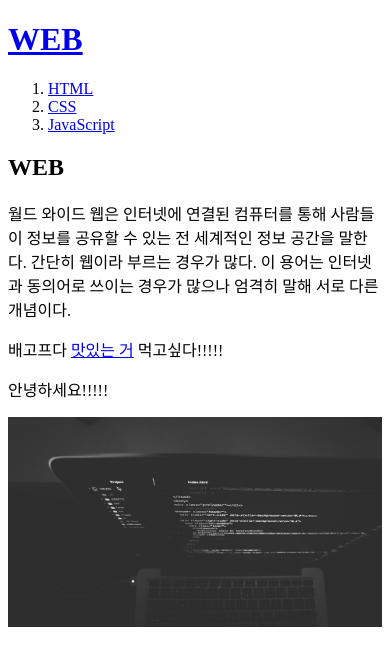
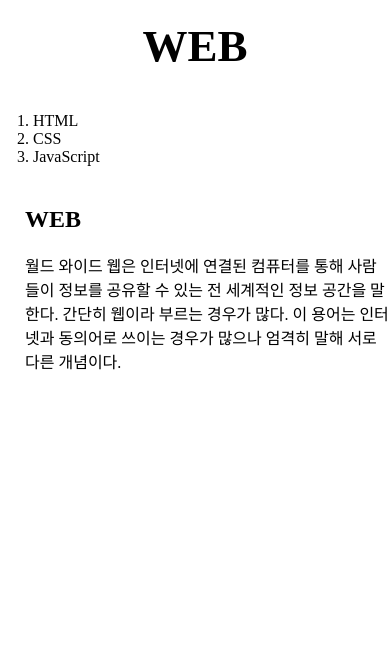
Before and after one commit to ryosu0323/my-first-web-site, a plain HTML site: page index.html in a window 390 px wide. Drawn offline with Linux system fonts and the light colour scheme.

Commit message:
22.10.18 css 완강!!!!!

```diff
--- a/index.html
+++ b/index.html
@@ -3,26 +3,21 @@
 <head>
 <title>Web-Welcome</title>
 <meta charset="utf-8">
+<link rel="stylesheet" href="style.css">
 </head>
-
 <body>
-  <h1><a href="index.html">WEB</h1>
-
+  <h1><a href="index.html">WEB</a></h1>
+<div id="grid">
 <ol>
   <li><a href="1.html">HTML</a></li>
   <li><a href="2.html">CSS</a></li>
   <li><a href="3.html">JavaScript</a></li>
 </ol>
-
+  <div id="article">
 <h2>WEB</h2>
 
-<p>월드 와이드 웹은 인터넷에 연결된 컴퓨터를 통해 사람들이 정보를 공유할 수 있는 전 세계적인 정보 공간을 말한다. 간단히 웹이라 부르는 경우가 많다. 이 용어는 인터넷과 동의어로 쓰이는 경우가 많으나 엄격히 말해 서로 다른 개념이다.</p>
-
-<p>배고프다
-<a href="https://namu.wiki/w/%EB%9D%BC%EB%A9%B4"
-target="_blank" title="html5 specification">맛있는 거</a>
-먹고싶다!!!!!</p>
-<p>안녕하세요!!!!!</p>
-<img src="coding.jpg" width="100%">
+<p>월드 와이드 웹은 인터넷에 연결된 컴퓨터를 통해 사람들이 정보를 공유할 수 있는 전 세계적인 정보 공간을 말한다. 간단히 웹이라 부르는 경우가 많다. 이 용어는 인터넷과 동의어로 쓰이는 경우가 많으나 엄격히 말해 서로 다른 개념이다. </p>
+</div>
+</div>
 </body>
 </html>
--- /dev/null
+++ b/style.css
@@ -0,0 +1,41 @@
+body {
+  margin:0;
+}
+a {
+color:black;
+text-decoration:none;
+}
+h1 {
+font-size:45px;
+text-align: center;
+border-bottom:1px solid gray;
+margin:0;
+padding:20px;
+}
+ol {
+border-right:1px solid gray;
+width:100px;
+margin:0;
+padding:20px;
+}
+#grid {
+display:grid;
+grid-template-columns: 150px 1fr;
+}
+#grid ol {
+padding-left:33px;
+}
+#grid #article {
+padding-left:25px;
+}
+
+@media(max-width:800px) {
+#grid {
+  display:block;
+}
+ol {
+  border-right:none;
+}
+h1 {
+border-bottom:none;
+}
```
Also changed, not shown: 1.html (+11 -12 lines), 2.html (+1 -34 lines), 3.html (+11 -10 lines), mediaquery.html (added, +24 -0 lines).
